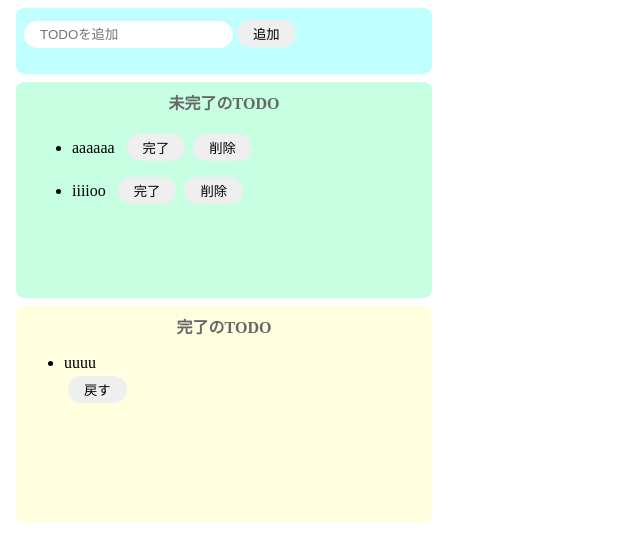
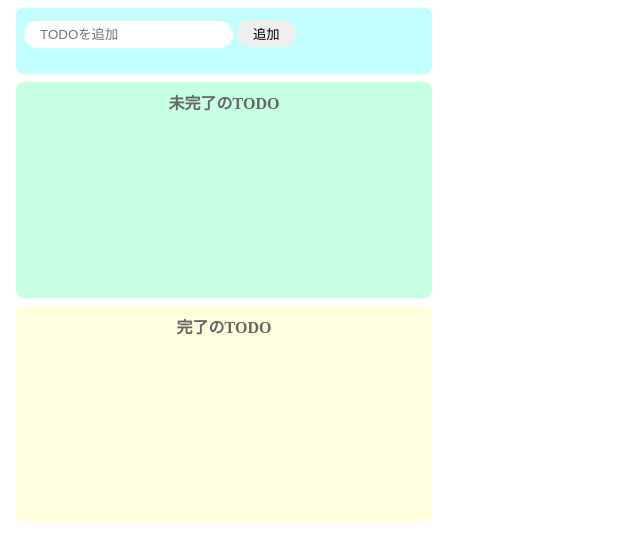
Before and after one commit to watanabe0055/todoReact, a React (Create React App) app: page / in a window 1280 px wide. Shown: the top 560 px of the page, without its empty margins (0-640 px from the left). Built offline with nearby package versions, Linux system fonts and the light colour scheme.

Commit message:
初期値を削除した

```diff
--- a/src/App.jsx
+++ b/src/App.jsx
@@ -3,8 +3,8 @@ import "./styles.css";
 
 export const App = () => {
   const [todoText, setTodoText] = useState("");
-  const [incompleteTodos, setIncompleteTodos] = useState(["aaaaaa", "iiiioo"]);
-  const [comopleteTodos, setComopleteTodos] = useState(["uuuu"]);
+  const [incompleteTodos, setIncompleteTodos] = useState([]);
+  const [comopleteTodos, setComopleteTodos] = useState([]);
 
   const onChangeTodoText = (event) => setTodoText(event.target.value);
   const onClickAdd = () => {
```
